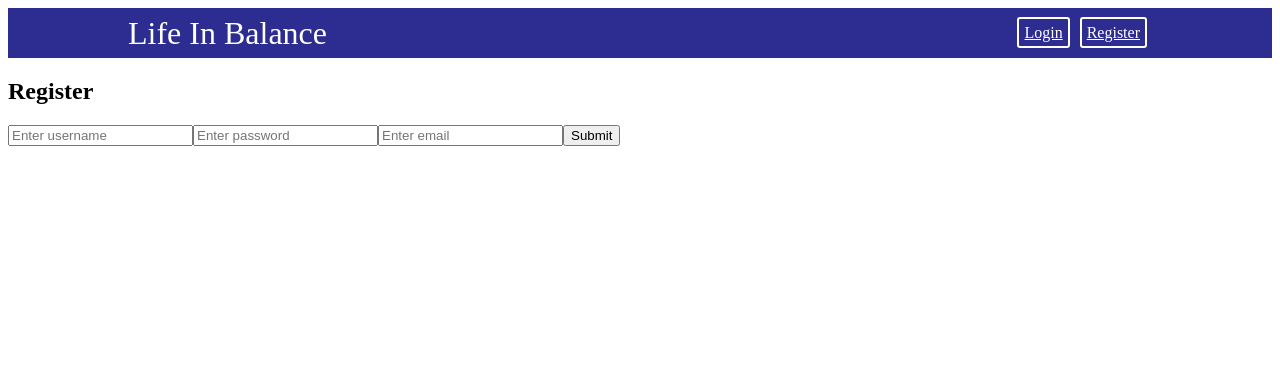
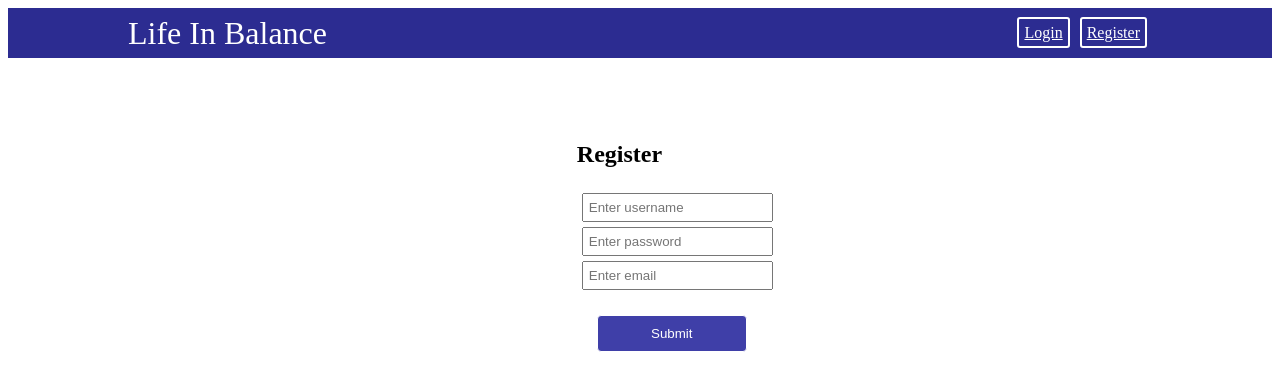
Before and after one commit to AlexBrown4020/mern-project, a React (Create React App) app in the folder client/: page /register in a window 1280 px wide. Shown: the top 390 px of the page. Built offline with nearby package versions, Linux system fonts and the light colour scheme.

Commit message:
Feat: Add styling to registration form

```diff
--- a/client/src/components/registration/Registration.jsx
+++ b/client/src/components/registration/Registration.jsx
@@ -1,10 +1,12 @@
 import React from 'react';
 import { Navbar } from '../navbar/Navbar';
+import './registration.css';
 
 export const Registration = () => {
     return (
         <div>
             <Navbar/>
+            <div className='registrationPage'>
                 <h2>Register</h2>
                 <div className='formContainer'>
                     <input className='submissionInput' type='text' placeholder='Enter username' />
@@ -13,5 +15,6 @@ export const Registration = () => {
                     <button className='submissionButton' type='button'>Submit</button>
                 </div>
             </div>
+        </div>
     )
 };
--- /dev/null
+++ b/client/src/components/registration/registration.css
@@ -0,0 +1,23 @@
+.submissionInput{
+    padding:5px;
+    display:block;
+    margin:5px;
+}
+
+.submissionButton{
+    margin:20px;
+    width:150px;
+    padding:10px;
+    color:white;
+    background-color: rgb(63, 63, 168);
+    cursor:pointer;
+    border:solid 1px;
+    border-radius: 4px;
+}
+
+.registrationPage{
+    margin-left:45%;
+    margin-top: 5%;
+    display:flex;
+    flex-direction: column;
+}
```
Lines whose indentation alone changed are shown as unchanged.
